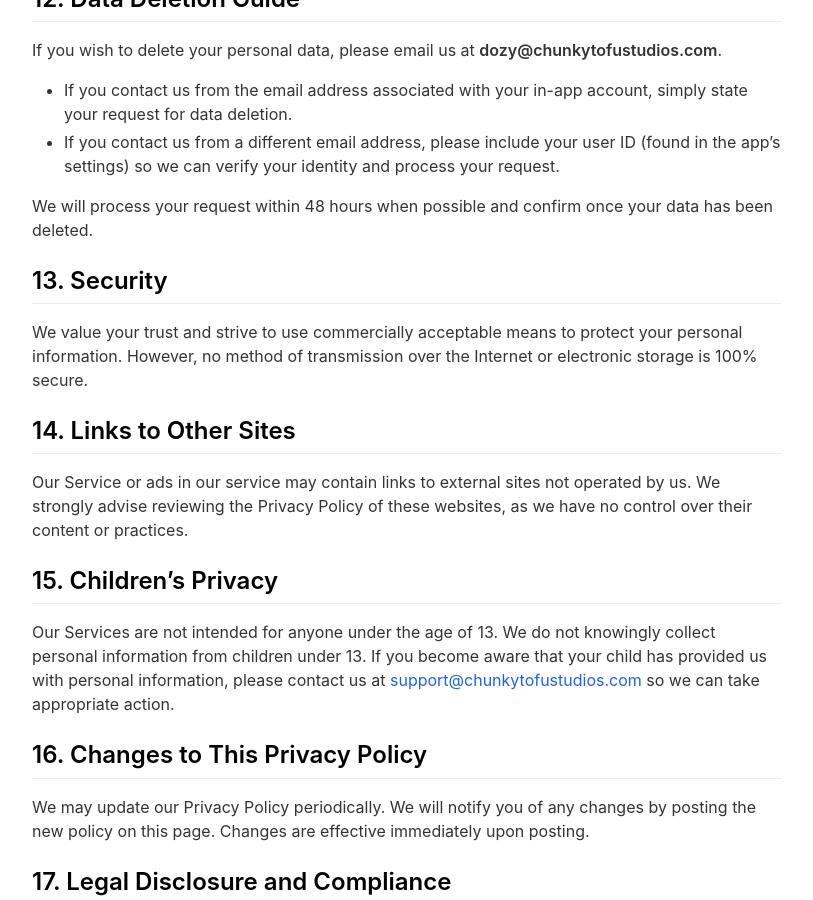
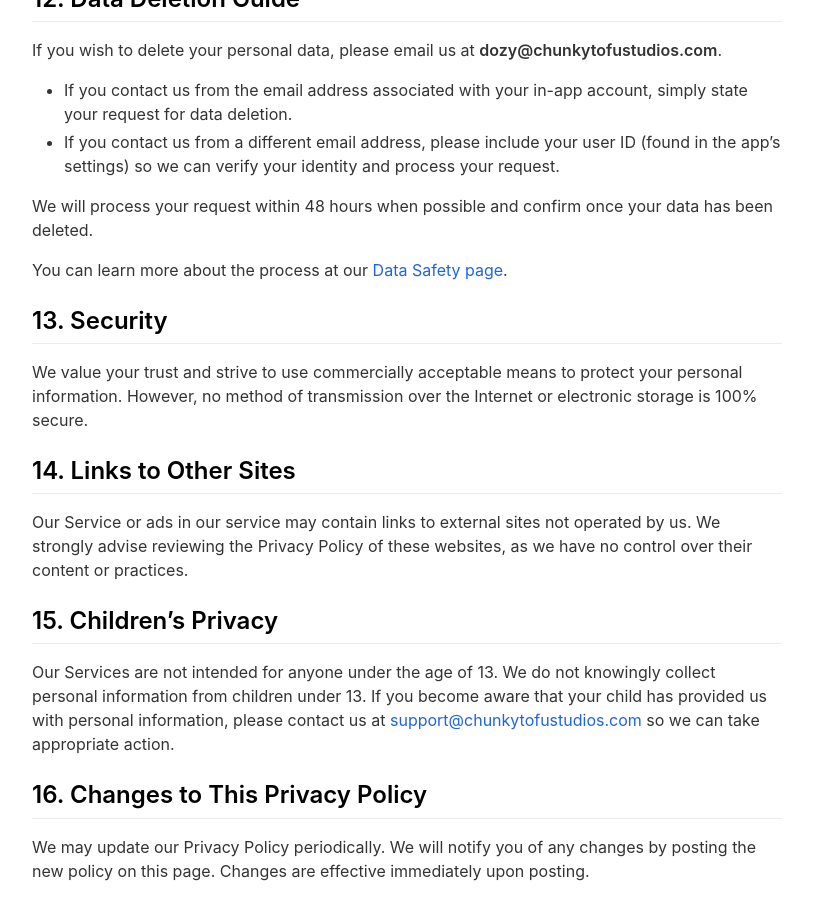
Before and after one commit to ChunkyTofuStudios/dozy, a Jekyll site: the page built from _pages/privacy-policy.md, in a window 1280 px wide and 900 px high, scrolled down 5640 px. Shown: the whole window, without its empty margins (233-1046 px from the left). Built offline with Jekyll 4.4.1, drawn with Linux system fonts in a browser that asks for light colours; nearby versions of some CDN libraries; comment, search, counter and statistics services are not loaded.

Commit message:
Add relevant link

```diff
--- a/_pages/privacy-policy.md
+++ b/_pages/privacy-policy.md
@@ -186,6 +186,8 @@ If you wish to delete your personal data, please email us at **dozy@chunkytofust
 
 We will process your request within 48 hours when possible and confirm once your data has been deleted.
 
+You can learn more about the process at our [Data Safety page](https://chunkytofustudios.com/dozy/data-safety/).
+
 ## 13. Security
 
 We value your trust and strive to use commercially acceptable means to protect your personal information. However, no method of transmission over the Internet or electronic storage is 100% secure.
```
